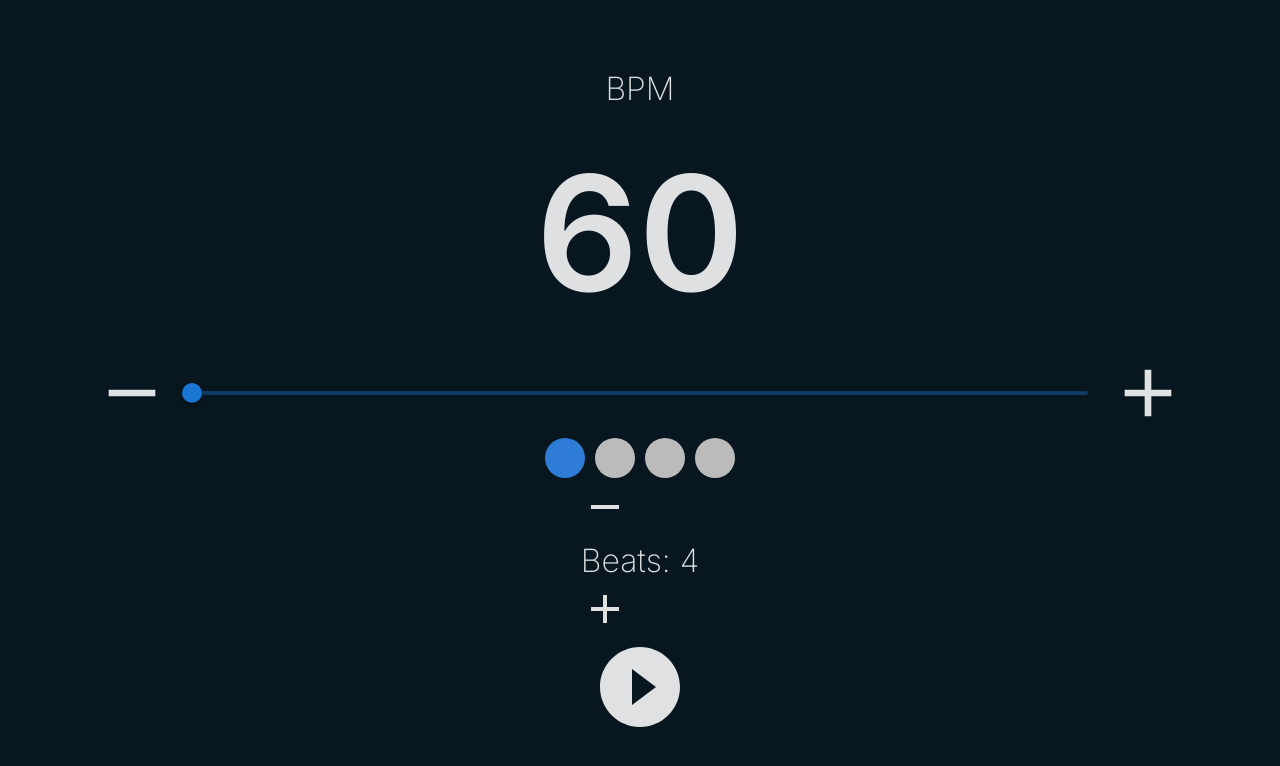
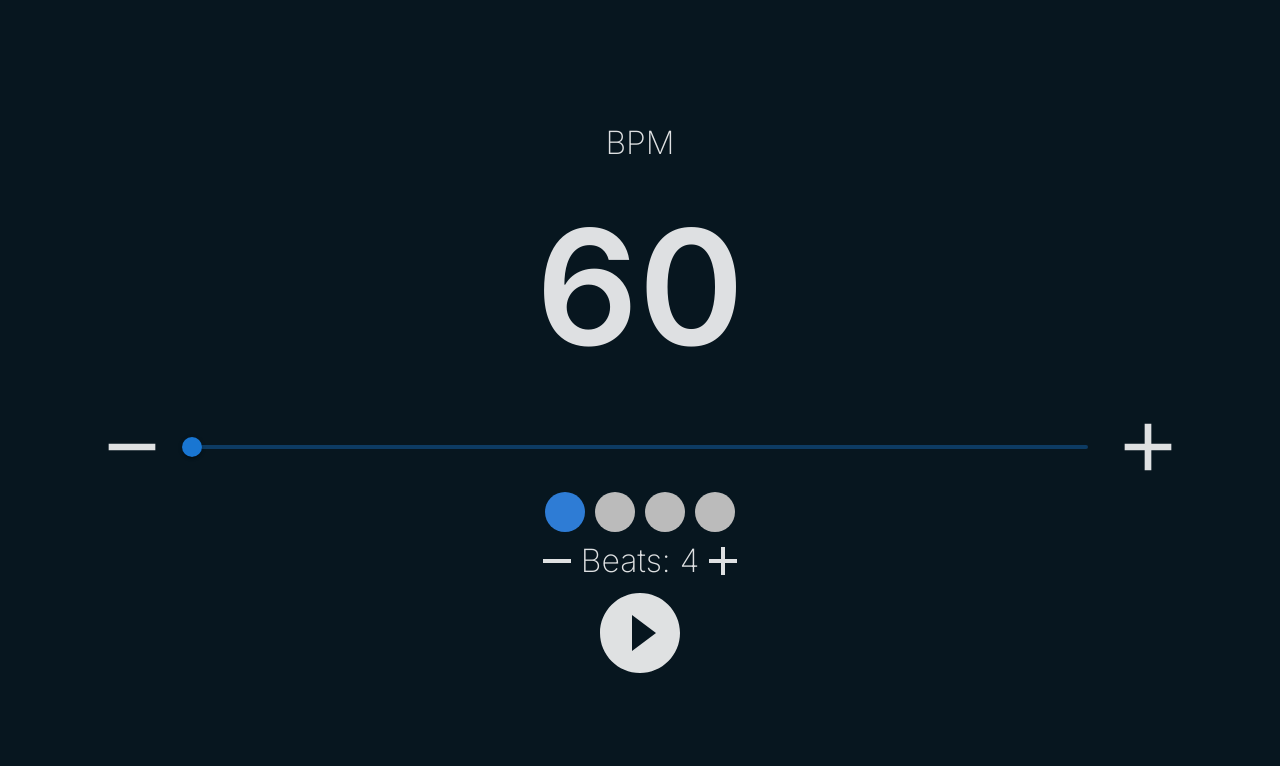
Before and after one commit to RodolphoColler/metronome, a React (Vite) app: page / in a window 1280 px wide. Shown: the top 766 px of the page. Built offline with nearby package versions, Linux system fonts and the light colour scheme.

Commit message:
style: css to make the design less worse

```diff
--- a/src/App.css
+++ b/src/App.css
@@ -35,6 +35,12 @@ p {
   display: flex;
 }
 
+.beats-setters-container {
+  display: flex;
+  justify-content: center;
+  align-items: center;
+}
+
 .metronome-beats {
   height: 40px;
   width: 40px;
```
